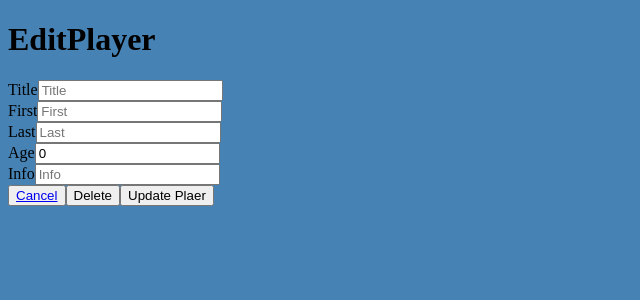
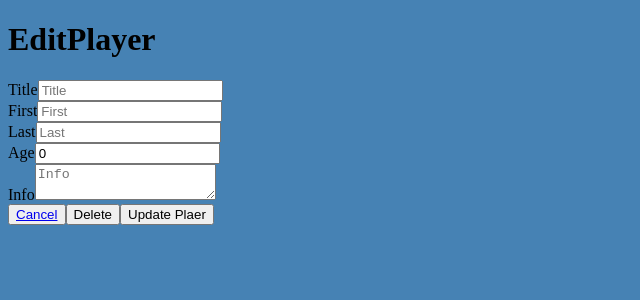
Before and after one commit to craigdev937/pern2023toolkit_client, a React app: page /edit/1 in a window 1280 px wide. Shown: the top 300 px of the page, without its empty margins (0-640 px from the left). Built offline with nearby package versions, Linux system fonts and the light colour scheme; no server answers; the HTML template or start-up script is replaced by a standard one.

Commit message:
Updated Item and EditPlayer components.

```diff
--- a/src/pages/edit/EditPlayer.tsx
+++ b/src/pages/edit/EditPlayer.tsx
@@ -24,7 +24,9 @@ export const EditPlayer = () => {
     };
 
     const handleChange =
-    (event: React.ChangeEvent<HTMLInputElement>) => {
+    (event: React.ChangeEvent<
+        HTMLInputElement | HTMLTextAreaElement
+    >) => {
         setPlayer({...player,
             [event.target.name]: event.target.value});
     };
@@ -83,8 +85,7 @@ export const EditPlayer = () => {
                 </aside>
                 <aside>
                     <label htmlFor="info">Info</label>
-                    <input
-                        type="text"
+                    <textarea
                         name="info"
                         placeholder="Info"
                         value={player.info}
```
Also changed, not shown: src/components/Item.tsx (line endings or trailing spaces).
